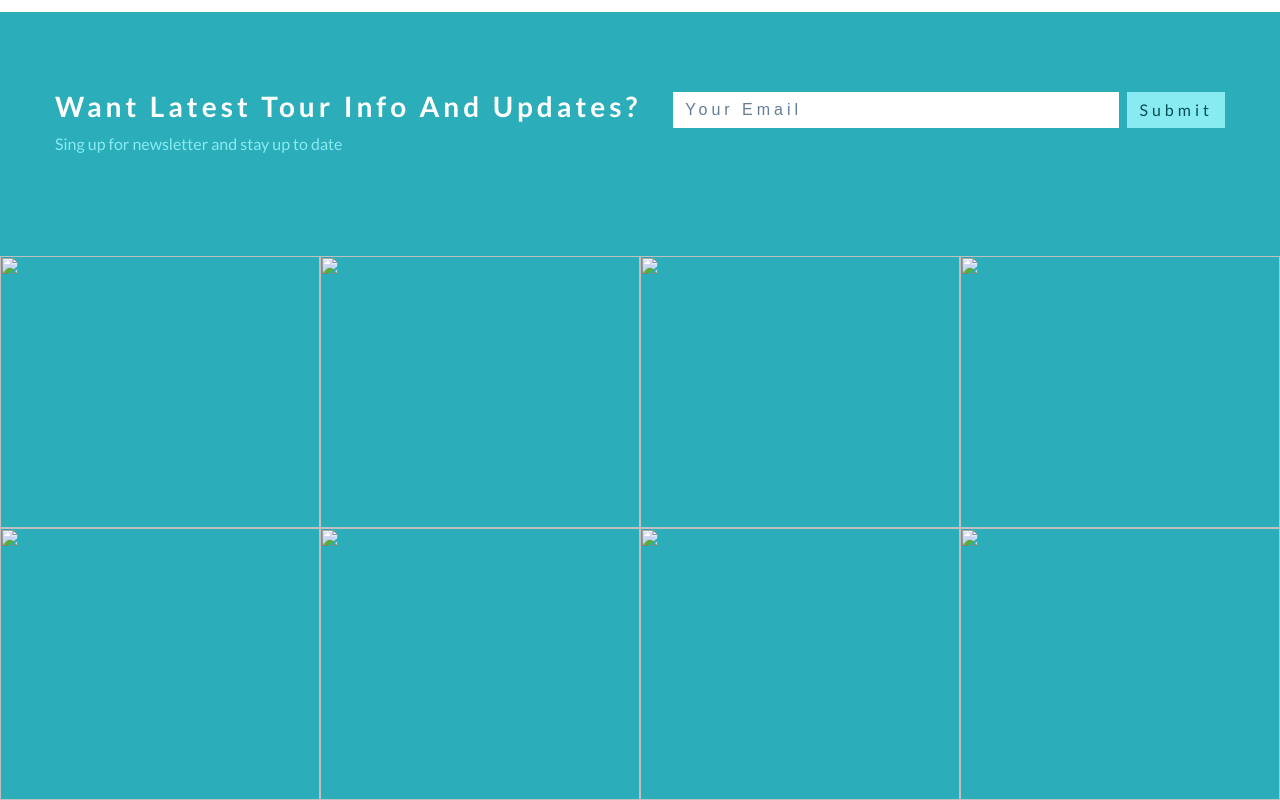
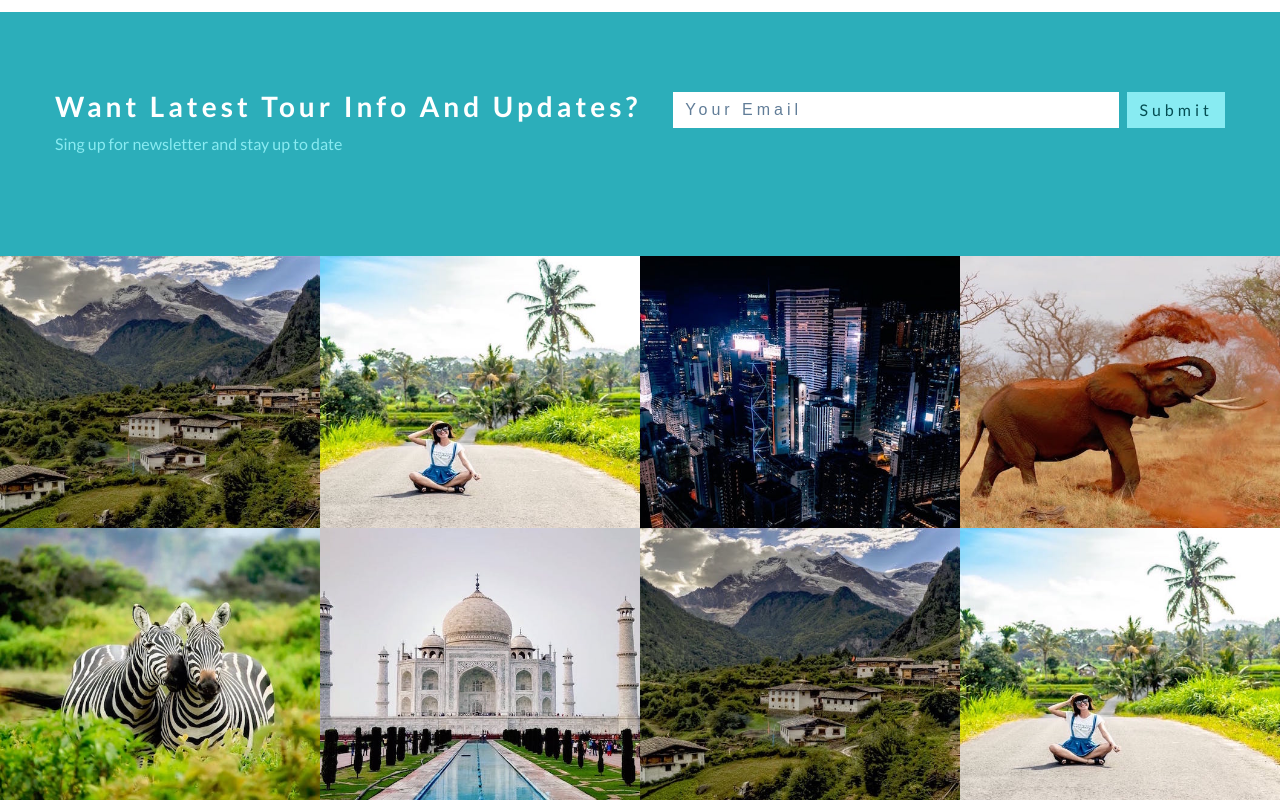
Before and after one commit to NSGuliyev/Backroads-Tour, a plain HTML site: page index.html in a window 1280 px wide. Shown: the part 3112-3912 px from the top of the page. Drawn offline with Linux system fonts and the light colour scheme; the site is published under a folder, as on GitHub Pages, so addresses that start at the root find nothing.

Commit message:
img Path issue is solved

```diff
--- a/index.html
+++ b/index.html
@@ -279,7 +279,7 @@
       <div class="gallery-center">
         <!-- single item -->
         <article class="gallery-img-container">
-          <img src="/images/tour-1.jpeg" class="gallery-img" alt="" />
+          <img src="images/tour-1.jpeg" class="gallery-img" alt="" />
           <a href="#" class="gallery-icon">
             <i class="fas fa-search"></i>
           </a>
@@ -288,7 +288,7 @@
 
         <!-- single item -->
         <article class="gallery-img-container">
-          <img src="/images/tour-2.jpeg" class="gallery-img" alt="" />
+          <img src="images/tour-2.jpeg" class="gallery-img" alt="" />
           <a href="#" class="gallery-icon">
             <i class="fas fa-search"></i>
           </a>
@@ -296,7 +296,7 @@
         <!-- end of single item -->
         <!-- single item -->
         <article class="gallery-img-container">
-          <img src="/images/tour-3.jpeg" class="gallery-img" alt="" />
+          <img src="images/tour-3.jpeg" class="gallery-img" alt="" />
           <a href="#" class="gallery-icon">
             <i class="fas fa-search"></i>
           </a>
@@ -304,7 +304,7 @@
         <!-- end of single item -->
         <!-- single item -->
         <article class="gallery-img-container">
-          <img src="/images/tour-4.jpeg" class="gallery-img" alt="" />
+          <img src="images/tour-4.jpeg" class="gallery-img" alt="" />
           <a href="#" class="gallery-icon">
             <i class="fas fa-search"></i>
           </a>
@@ -312,7 +312,7 @@
         <!-- end of single item -->
         <!-- single item -->
         <article class="gallery-img-container">
-          <img src="/images/tour-5.jpeg" class="gallery-img" alt="" />
+          <img src="images/tour-5.jpeg" class="gallery-img" alt="" />
           <a href="#" class="gallery-icon">
             <i class="fas fa-search"></i>
           </a>
@@ -320,7 +320,7 @@
         <!-- end of single item -->
         <!-- single item -->
         <article class="gallery-img-container">
-          <img src="/images/tour-6.jpeg" class="gallery-img" alt="" />
+          <img src="images/tour-6.jpeg" class="gallery-img" alt="" />
           <a href="#" class="gallery-icon">
             <i class="fas fa-search"></i>
           </a>
@@ -328,7 +328,7 @@
         <!-- end of single item -->
         <!-- single item -->
         <article class="gallery-img-container">
-          <img src="/images/tour-1.jpeg" class="gallery-img" alt="" />
+          <img src="images/tour-1.jpeg" class="gallery-img" alt="" />
           <a href="#" class="gallery-icon">
             <i class="fas fa-search"></i>
           </a>
@@ -336,7 +336,7 @@
         <!-- end of single item -->
         <!-- single item -->
         <article class="gallery-img-container">
-          <img src="/images/tour-2.jpeg" class="gallery-img" alt="" />
+          <img src="images/tour-2.jpeg" class="gallery-img" alt="" />
           <a href="#" class="gallery-icon">
             <i class="fas fa-search"></i>
           </a>
```
